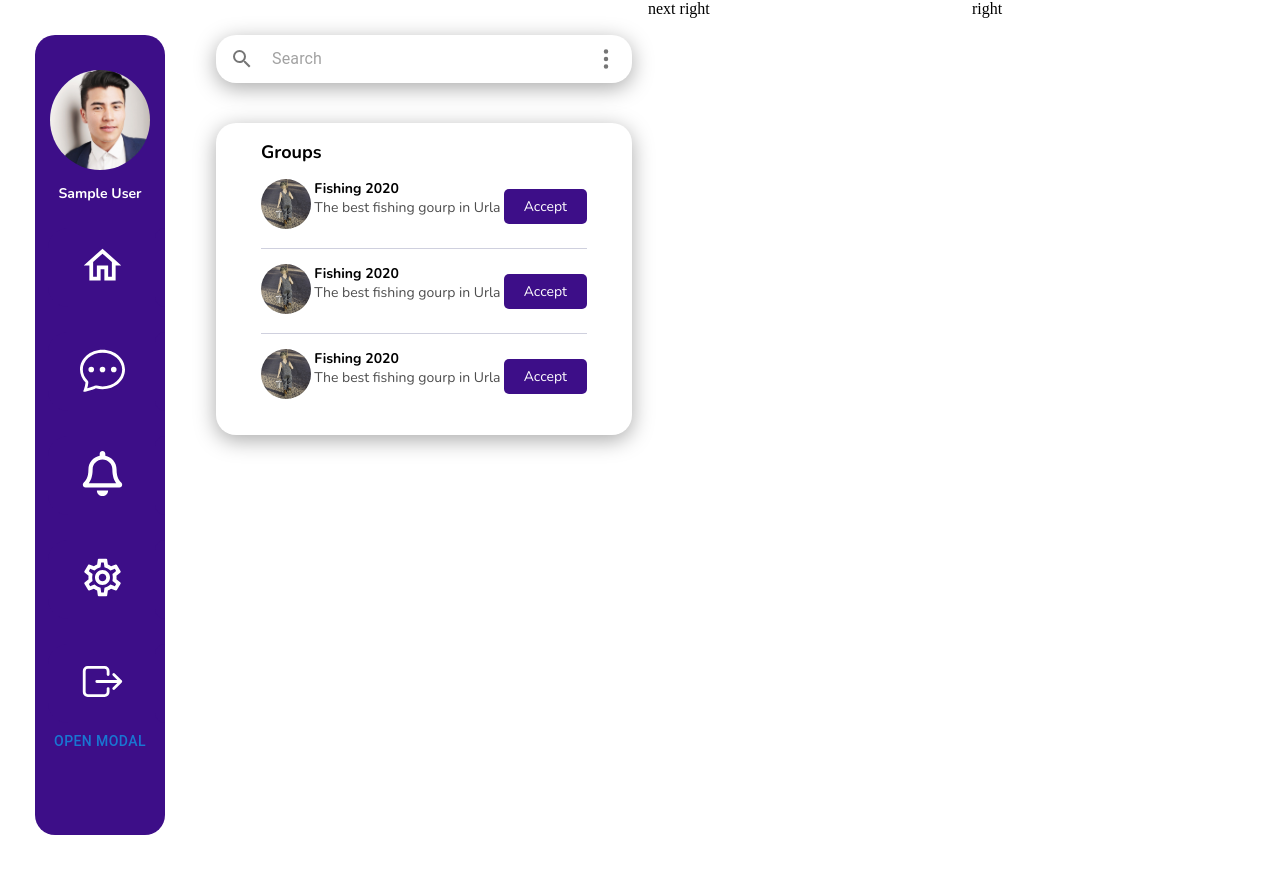
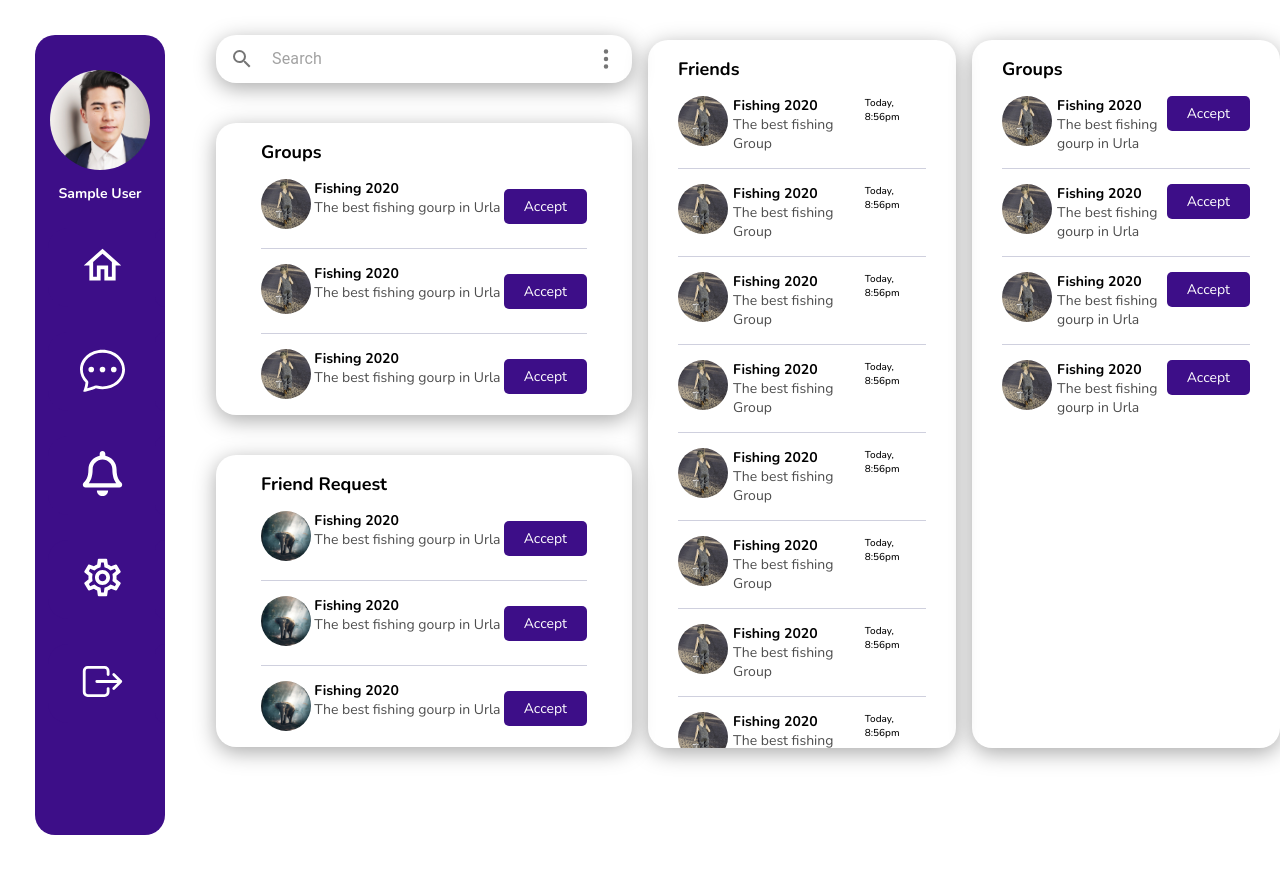
Before and after one commit to musakazim989/muichatting-app, a React (Create React App) app: page /home in a window 1280 px wide. Built offline with nearby package versions, Linux system fonts and the light colour scheme; no server answers; sample sign-in values are in the browser's storage.

Commit message:
friendlist design initialized

```diff
--- a/src/App.js
+++ b/src/App.js
@@ -1,8 +1,8 @@
 import React, { Component } from "react"
 import { Routes, Route } from "react-router-dom"
-import Registration from "./components/pages/Registration"
-import Login from "./components/pages/Login"
-import Home from "./components/pages/Home"
+import Registration from "./pages/Registration"
+import Login from "./pages/Login"
+import Home from "./pages/Home"
 function App() {
   return (
     <>
--- /dev/null
+++ b/src/components/FriendRequest.js
@@ -0,0 +1,66 @@
+import React from "react"
+
+const FriendRequest = () => {
+  return (
+    <div className="grouplist">
+      <h2>Friend Request</h2>
+      <div className="box">
+        <div className="img">
+          <img src="./assets/images/personal.jpg" alt="" />
+        </div>
+        <div className="name">
+          <h4>Fishing 2020</h4>
+          <h5>The best fishing gourp in Urla</h5>
+        </div>
+        <div className="button">
+          <button>Accept</button>
+        </div>
+      </div>
+
+      <div className="divider"></div>
+      <div className="box">
+        <div className="img">
+          <img src="./assets/images/personal.jpg" alt="" />
+        </div>
+        <div className="name">
+          <h4>Fishing 2020</h4>
+          <h5>The best fishing gourp in Urla</h5>
+        </div>
+        <div className="button">
+          <button>Accept</button>
+        </div>
+      </div>
+      <div className="divider"></div>
+
+      <div className="box">
+        <div className="img">
+          <img src="./assets/images/personal.jpg" alt="" />
+        </div>
+        <div className="name">
+          <h4>Fishing 2020</h4>
+          <h5>The best fishing gourp in Urla</h5>
+        </div>
+        <div className="button">
+          <button>Accept</button>
+        </div>
+      </div>
+      <div className="divider"></div>
+
+      <div className="box">
+        <div className="img">
+          <img src="./assets/images/personal.jpg" alt="" />
+        </div>
+        <div className="name">
+          <h4>Fishing 2020</h4>
+          <h5>The best fishing gourp in Urla</h5>
+        </div>
+        <div className="button">
+          <button>Accept</button>
+        </div>
+      </div>
+      <div className="divider"></div>
+    </div>
+  )
+}
+
+export default FriendRequest
--- /dev/null
+++ b/src/components/Friends.js
@@ -0,0 +1,144 @@
+import React from "react"
+
+const Friends = () => {
+  return (
+    <div className="grouplist friendlist">
+      <h2>Friends</h2>
+      <div className="box">
+        <div className="img">
+          <img src="./assets/images/group.jpg" alt="" />
+        </div>
+        <div className="name">
+          <h4>Fishing 2020</h4>
+          <h5>The best fishing Group</h5>
+        </div>
+        <div className="button">
+          <p>Today, 8:56pm</p>
+        </div>
+      </div>
+
+      <div className="divider"></div>
+      <div className="box">
+        <div className="img">
+          <img src="./assets/images/group.jpg" alt="" />
+        </div>
+        <div className="name">
+          <h4>Fishing 2020</h4>
+          <h5>The best fishing Group</h5>
+        </div>
+        <div className="button">
+          <p>Today, 8:56pm</p>
+        </div>
+      </div>
+      <div className="divider"></div>
+
+      <div className="box">
+        <div className="img">
+          <img src="./assets/images/group.jpg" alt="" />
+        </div>
+        <div className="name">
+          <h4>Fishing 2020</h4>
+          <h5>The best fishing Group</h5>
+        </div>
+        <div className="button">
+          <p>Today, 8:56pm</p>
+        </div>
+      </div>
+      <div className="divider"></div>
+
+      <div className="box">
+        <div className="img">
+          <img src="./assets/images/group.jpg" alt="" />
+        </div>
+        <div className="name">
+          <h4>Fishing 2020</h4>
+          <h5>The best fishing Group</h5>
+        </div>
+        <div className="button">
+          <p>Today, 8:56pm</p>
+        </div>
+      </div>
+      <div className="divider"></div>
+      <div className="box">
+        <div className="img">
+          <img src="./assets/images/group.jpg" alt="" />
+        </div>
+        <div className="name">
+          <h4>Fishing 2020</h4>
+          <h5>The best fishing Group</h5>
+        </div>
+        <div className="button">
+          <p>Today, 8:56pm</p>
+        </div>
+      </div>
+      <div className="divider"></div>
+      <div className="box">
+        <div className="img">
+          <img src="./assets/images/group.jpg" alt="" />
+        </div>
+        <div className="name">
+          <h4>Fishing 2020</h4>
+          <h5>The best fishing Group</h5>
+        </div>
+        <div className="button">
+          <p>Today, 8:56pm</p>
+        </div>
+      </div>
+      <div className="divider"></div>
+      <div className="box">
+        <div className="img">
+          <img src="./assets/images/group.jpg" alt="" />
+        </div>
+        <div className="name">
+          <h4>Fishing 2020</h4>
+          <h5>The best fishing Group</h5>
+        </div>
+        <div className="button">
+          <p>Today, 8:56pm</p>
+        </div>
+      </div>
+      <div className="divider"></div>
+      <div className="box">
+        <div className="img">
+          <img src="./assets/images/group.jpg" alt="" />
+        </div>
+        <div className="name">
+          <h4>Fishing 2020</h4>
+          <h5>The best fishing Group</h5>
+        </div>
+        <div className="button">
+          <p>Today, 8:56pm</p>
+        </div>
+      </div>
+      <div className="divider"></div>
+      <div className="box">
+        <div className="img">
+          <img src="./assets/images/group.jpg" alt="" />
+        </div>
+        <div className="name">
+          <h4>Fishing 2020</h4>
+          <h5>The best fishing Group</h5>
+        </div>
+        <div className="button">
+          <p>Today, 8:56pm</p>
+        </div>
+      </div>
+      <div className="divider"></div>
+      <div className="box">
+        <div className="img">
+          <img src="./assets/images/group.jpg" alt="" />
+        </div>
+        <div className="name">
+          <h4>Fishing 2020</h4>
+          <h5>The best fishing Group</h5>
+        </div>
+        <div className="button">
+          <p>Today, 8:56pm</p>
+        </div>
+      </div>
+      <div className="divider"></div>
+    </div>
+  )
+}
+
+export default Friends
--- a/src/components/pages/GroupList.js
+++ b/src/components/GroupList.js
@@ -17,6 +17,7 @@ const GroupList = () => {
           <button>Accept</button>
         </div>
       </div>
+
       <div className="divider"></div>
       <div className="box">
         <div className="img">
@@ -31,6 +32,21 @@ const GroupList = () => {
         </div>
       </div>
       <div className="divider"></div>
+
+      <div className="box">
+        <div className="img">
+          <img src="./assets/images/group.jpg" alt="" />
+        </div>
+        <div className="name">
+          <h4>Fishing 2020</h4>
+          <h5>The best fishing gourp in Urla</h5>
+        </div>
+        <div className="button">
+          <button>Accept</button>
+        </div>
+      </div>
+      <div className="divider"></div>
+
       <div className="box">
         <div className="img">
           <img src="./assets/images/group.jpg" alt="" />
--- a/src/components/pages/Leftbar.js
+++ b/src/components/Leftbar.js
@@ -60,16 +60,16 @@ const Leftbar = (props) => {
 
       <div className="icons">
         <ul>
-          <li className={props.active == "home" && "active"}>
+          <li className={props.active === "home" && "active"}>
             <MdOutlineHome className="icon " />
           </li>
-          <li className={props.active == "msg" && "active"}>
+          <li className={props.active === "msg" && "active"}>
             <BsChatDots className="icon" />
           </li>
-          <li className={props.active == "notification" && "active"}>
+          <li className={props.active === "notification" && "active"}>
             <FaRegBell className="icon" />
           </li>
-          <li className={props.active == "settings" && "active"}>
+          <li className={props.active === "settings" && "active"}>
             <MdOutlineSettings className="icon" />
           </li>
           <li>
@@ -77,7 +77,7 @@ const Leftbar = (props) => {
           </li>
         </ul>
       </div>
-      <Button onClick={handleOpen}>Open modal</Button>
+
       <Modal
         open={open}
         onClose={handleClose}
--- /dev/null
+++ b/src/components/Userlist.js
@@ -0,0 +1,66 @@
+import React from "react"
+
+const Userlist = () => {
+  return (
+    <div className="grouplist friendlist">
+      <h2>Groups</h2>
+      <div className="box">
+        <div className="img">
+          <img src="./assets/images/group.jpg" alt="" />
+        </div>
+        <div className="name">
+          <h4>Fishing 2020</h4>
+          <h5>The best fishing gourp in Urla</h5>
+        </div>
+        <div className="button">
+          <button>Accept</button>
+        </div>
+      </div>
+
+      <div className="divider"></div>
+      <div className="box">
+        <div className="img">
+          <img src="./assets/images/group.jpg" alt="" />
+        </div>
+        <div className="name">
+          <h4>Fishing 2020</h4>
+          <h5>The best fishing gourp in Urla</h5>
+        </div>
+        <div className="button">
+          <button>Accept</button>
+        </div>
+      </div>
+      <div className="divider"></div>
+
+      <div className="box">
+        <div className="img">
+          <img src="./assets/images/group.jpg" alt="" />
+        </div>
+        <div className="name">
+          <h4>Fishing 2020</h4>
+          <h5>The best fishing gourp in Urla</h5>
+        </div>
+        <div className="button">
+          <button>Accept</button>
+        </div>
+      </div>
+      <div className="divider"></div>
+
+      <div className="box">
+        <div className="img">
+          <img src="./assets/images/group.jpg" alt="" />
+        </div>
+        <div className="name">
+          <h4>Fishing 2020</h4>
+          <h5>The best fishing gourp in Urla</h5>
+        </div>
+        <div className="button">
+          <button>Accept</button>
+        </div>
+      </div>
+      <div className="divider"></div>
+    </div>
+  )
+}
+
+export default Userlist
--- a/src/components/pages/Home.js
+++ b/src/pages/Home.js
@@ -2,9 +2,12 @@ import React, { useEffect, useState } from "react"
 import { getAuth, onAuthStateChanged } from "firebase/auth"
 import { useNavigate } from "react-router-dom"
 import { Grid } from "@mui/material"
-import Leftbar from "./Leftbar"
-import Search from "./Search"
-import GroupList from "./GroupList"
+import Leftbar from "../components/Leftbar"
+import Search from "../components/Search"
+import GroupList from "../components/GroupList"
+import FriendRequest from "../components/FriendRequest"
+import Friends from "../components/Friends"
+import Userlist from "../components/Userlist"
 
 const Home = () => {
   const auth = getAuth()
@@ -31,12 +34,13 @@ const Home = () => {
         <Grid item xs={4}>
           <Search />
           <GroupList />
+          <FriendRequest />
         </Grid>
         <Grid item xs={3}>
-          next right
+          <Friends />
         </Grid>
         <Grid item xs={3}>
-          right
+          <Userlist />
         </Grid>
       </Grid>
     </>
--- a/src/style.css
+++ b/src/style.css
@@ -194,6 +194,8 @@ ol {
   box-sizing: border-box;
   padding: 17px 45px;
   margin-top: 40px;
+  height: 292px;
+  overflow-y: scroll;
 }
 
 .grouplist h2 {
@@ -253,3 +255,23 @@ ol {
 .grouplist .divider:last-child {
   border-bottom: none;
 }
+
+.friendlist {
+  height: 708px;
+  padding: 17px 30px;
+}
+
+.friendlist .img img {
+  margin-right: 5px;
+}
+
+.friendlist .box .button {
+  display: flex;
+  justify-content: flex-start;
+  align-items: flex-start;
+}
+.friendlist .button p {
+  font-family: "Nunito", sans-serif;
+  font-size: 10px;
+  font-weight: 500;
+}
```
Also changed, not shown: public/assets/images/personal.jpg (added), src/components/Search.js (renamed from src/components/pages/Search.js), src/pages/Login.js (renamed from src/components/pages/Login.js), src/pages/Registration.js (renamed from src/components/pages/Registration.js).
